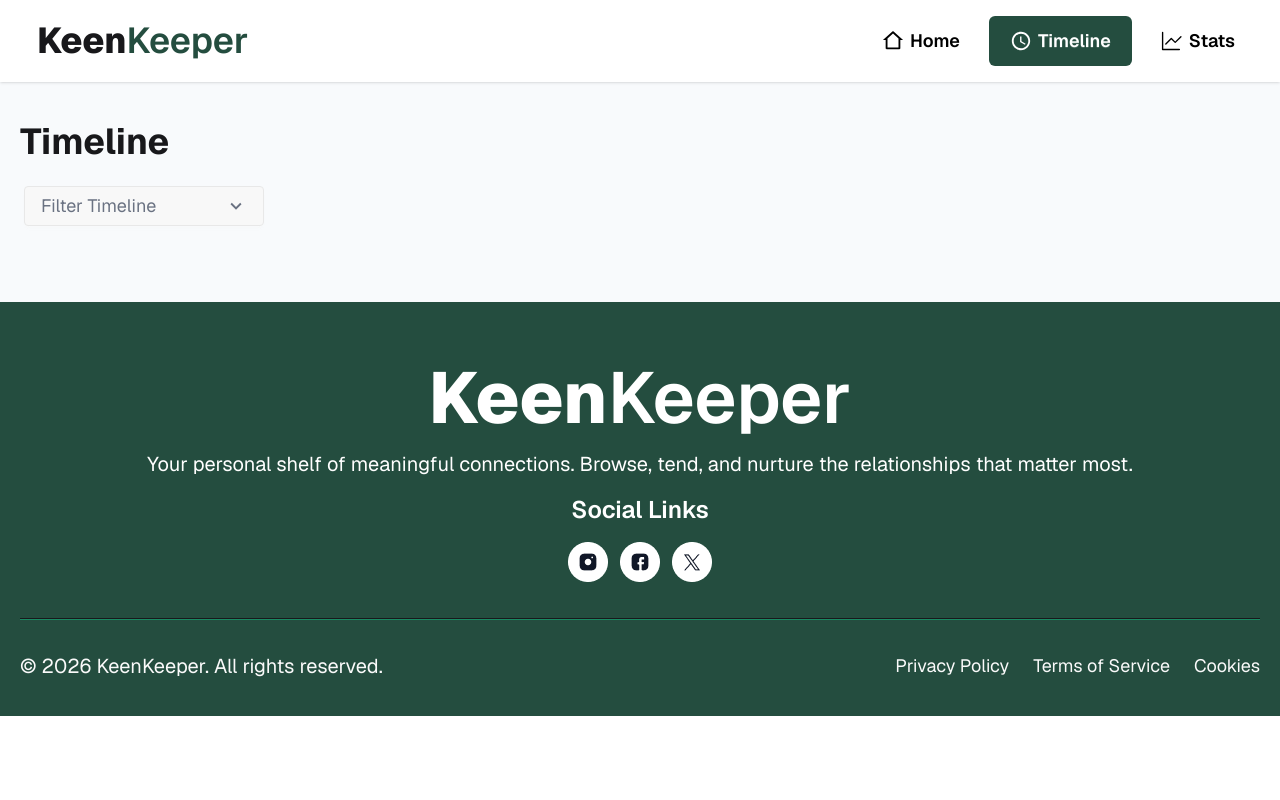
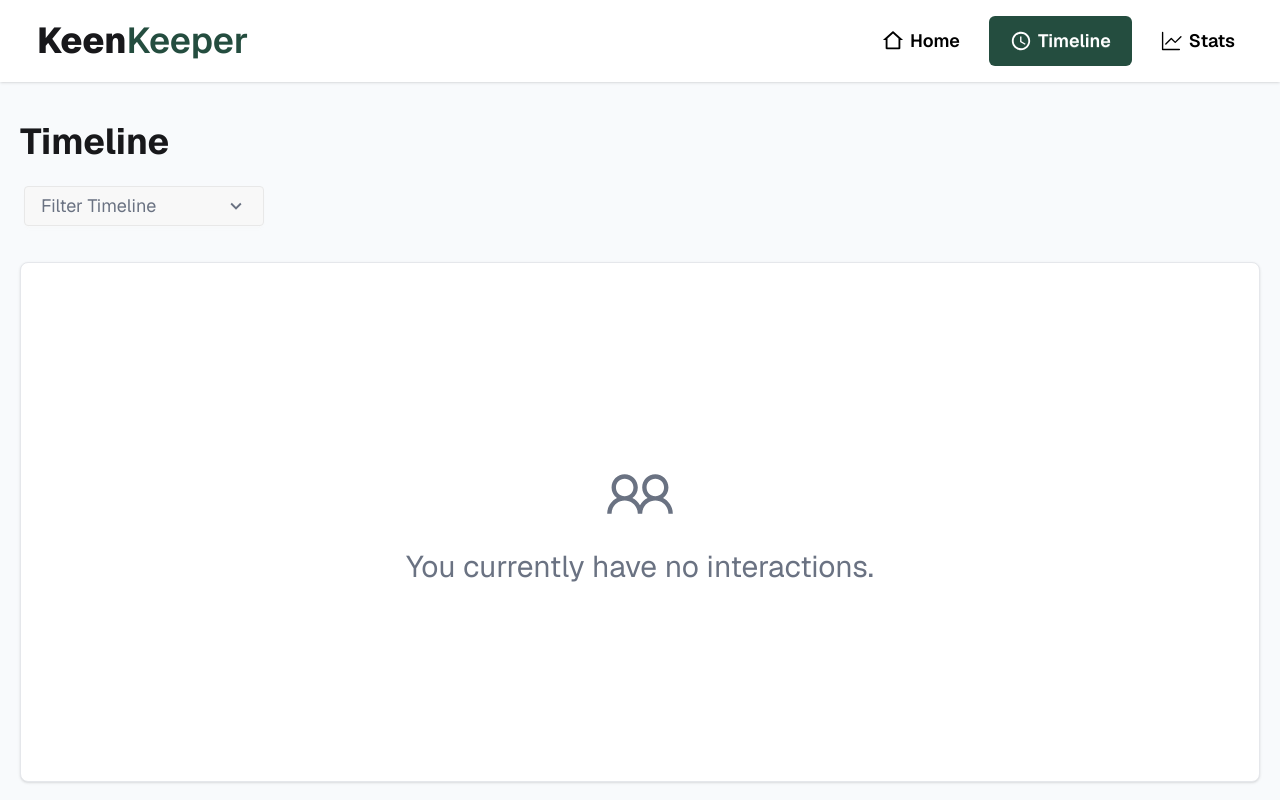
Before and after one commit to Syed-Shabok/PH-B13-A07, a React (Vite) app: page /timeline in a window 1280 px wide. Shown: the top 800 px of the page. Built offline with nearby package versions, Linux system fonts and the light colour scheme.

Commit message:
Implemented Loading of Interactions in Timeline Page.

```diff
--- a/src/components/ui/TimelineCard.jsx
+++ b/src/components/ui/TimelineCard.jsx
@@ -1,16 +1,36 @@
 import React from "react";
+import callIcon from "../../assets/call.png";
+import textIcon from "../../assets/text.png";
+import videoIcon from "../../assets/video.png";
 
-const TimelineCard = () => {
+const TimelineCard = ({ interaction }) => {
   return (
     <div className="flex items-center gap-4 bg-[#FFFFFF] px-7 py-6 rounded-lg shadow-sm border border-gray-100">
-      <img src="" className="md:h-12" alt="Text Icon" />
+      <img
+        src={
+          interaction.type === "Call"
+            ? callIcon
+            : interaction.type === "Text"
+              ? textIcon
+              : videoIcon
+        }
+        className="md:h-12"
+        alt="Text Icon"
+      />
 
       <div className="flex flex-col">
         <h3 className="md:text-xl">
-          <span className="font-bold">Text</span> with Tom Baker
+          <span className="font-bold">{interaction.type}</span> with{" "}
+          {interaction.personName}
         </h3>
 
-        <p className="text-gray-500">March 20, 2026</p>
+        <p className="text-gray-500">
+          {new Date(interaction.time).toLocaleDateString("en-US", {
+            month: "long",
+            day: "numeric",
+            year: "numeric",
+          })}
+        </p>
       </div>
     </div>
   );
--- a/src/context/FriendContextProvider.jsx
+++ b/src/context/FriendContextProvider.jsx
@@ -5,6 +5,9 @@ export const FriendContext = createContext();
 const FriendContextProvider = ({ children }) => {
   const [friendsList, setFriendsList] = useState([]);
   const [loading, setLoading] = useState(true);
+  const [interactions, setInteractions] = useState([]);
+
+  // console.log(interactions);
 
   useEffect(() => {
     const fetchFriends = async () => {
@@ -20,7 +23,7 @@ const FriendContextProvider = ({ children }) => {
     fetchFriends();
   }, []);
 
-  const data = { friendsList, loading };
+  const data = { friendsList, loading, interactions, setInteractions };
 
   return (
     <FriendContext.Provider value={data}>{children}</FriendContext.Provider>
--- a/src/pages/friendDetails/FriendDetails.jsx
+++ b/src/pages/friendDetails/FriendDetails.jsx
@@ -16,29 +16,34 @@ import { toast } from "react-toastify";
 
 const FriendDetails = () => {
   const { friendId } = useParams();
-  const { friendsList, loading } = useContext(FriendContext);
-  const [interactions, setInteractions] = useState([]);
+  const { friendsList, loading, interactions, setInteractions } =
+    useContext(FriendContext);
 
   const friend = friendsList.find((f) => f.id === Number(friendId));
-
-  // console.log(friend);
 
   const handleInteraction = (interactionType) => {
     const interaction = {
       type: interactionType,
       personName: friend.name,
-      personId: friend.friendId,
+      personId: friend.id,
       time: Date.now(),
     };
 
     setInteractions([...interactions, interaction]);
 
-    toast.success(`${interactionType} with ${friend.name}`, {
-      position: "top-center",
-    });
+    toast.success(
+      `${
+        interactionType === "Call"
+          ? "Called"
+          : interactionType === "Text"
+            ? "Texted with"
+            : "Video called"
+      } ${friend.name}`,
+      {
+        position: "top-center",
+      },
+    );
   };
-
-  console.log(interactions);
 
   return loading ? (
     <LoadingSpinner />
--- a/src/pages/timeline/Timeline.jsx
+++ b/src/pages/timeline/Timeline.jsx
@@ -1,10 +1,14 @@
-import React, { useState } from "react";
+import React, { useContext, useState } from "react";
 import { MdKeyboardArrowDown } from "react-icons/md";
-import textIcon from "../../assets/text.png";
+import { FriendContext } from "../../context/FriendContextProvider";
+import TimelineCard from "../../components/ui/TimelineCard";
+import { LiaUserFriendsSolid } from "react-icons/lia";
 
 const Timeline = () => {
   const [isOpen, setIsOpen] = useState(false);
   const [filterOption, setFilterOption] = useState("Filter Timeline");
+
+  const { interactions, setInteractions } = useContext(FriendContext);
 
   const handleDropdownSelect = (option) => {
     setFilterOption(option);
@@ -39,9 +43,19 @@ const Timeline = () => {
         </div>
       </div>
 
-      {/* Timeline Cards */}
-      <div className="flex flex-col gap-6">
-        {/* Cards will be rendered here */}
+      {/* Timeline Cards Container*/}
+      <div className="flex flex-col gap-6 min-h-[65vh]">
+        {interactions.length === 0 ? (
+          <div className="h-[65vh] flex flex-col items-center justify-center gap-5 bg-[#FFFFFF] rounded-lg shadow-sm border border-gray-200 text-gray-500">
+            <LiaUserFriendsSolid size={70} />
+
+            <h1 className="text-3xl">You currently have no interactions.</h1>
+          </div>
+        ) : (
+          interactions.map((interaction, index) => (
+            <TimelineCard key={index} interaction={interaction} />
+          ))
+        )}
       </div>
     </section>
   );
```
